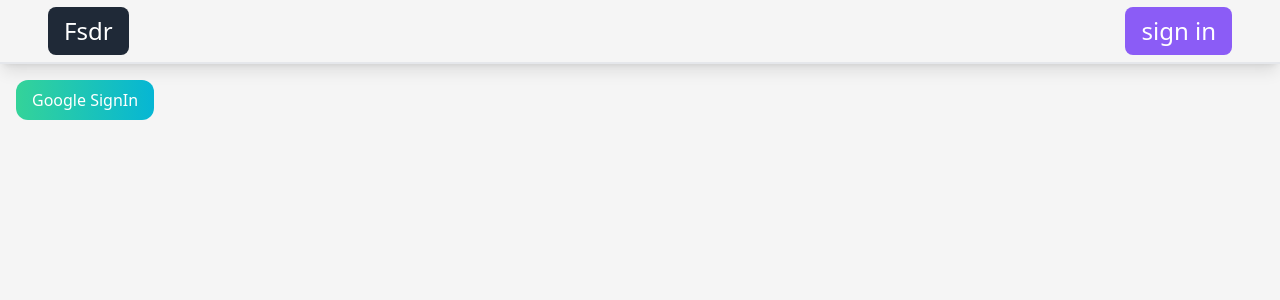
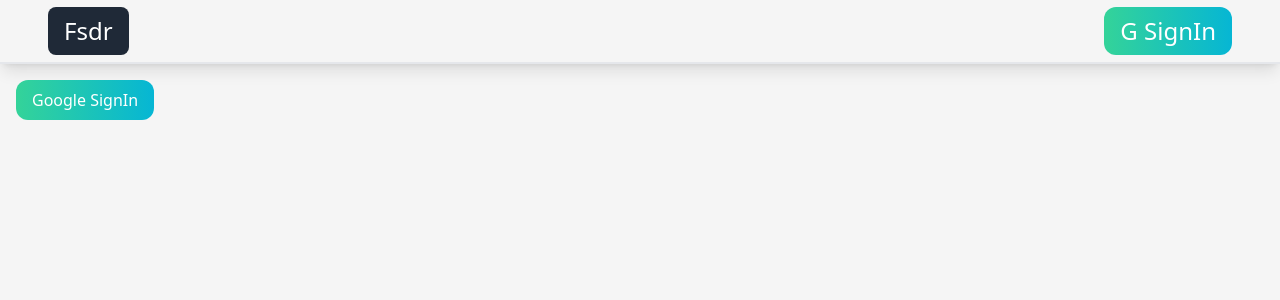
Before and after one commit to fajllo/next-blog, a Next.js app: page /enter in a window 1280 px wide. Shown: the top 300 px of the page. Built offline with nearby package versions, Linux system fonts and the light colour scheme; no server answers.

Commit message:
adding sign in and sign out buttons to navbar

```diff
--- a/components/Loader.js
+++ b/components/Loader.js
@@ -4,9 +4,9 @@ export default function Loader({ show }) {
   return (
     show && (
       <div className="Loader flex">
-        <div className=" h-8 w-8 m-2 bg-green-300   animate-spin border-2 border-green-500"></div>
-        <div className=" h-8 w-8 m-2 bg-sky-300 animate-spin  border-2 border-sky-500 "></div>
-        <div className=" h-8 w-8 m-2 bg-violet-300 animate-spin border-2 border-violet-500 "></div>
+        <div className=" h-4 w-4 m-1 bg-green-300   animate-spin border-2 border-green-500"></div>
+        <div className=" h-4 w-4 m-1 bg-sky-300 animate-spin  border-2 border-sky-500 "></div>
+        <div className=" h-4 w-4 m-1 bg-violet-300 animate-spin border-2 border-violet-500 "></div>
       </div>
     )
   );
--- a/components/Navbar.js
+++ b/components/Navbar.js
@@ -1,13 +1,21 @@
 import Link from "next/link";
-
+import { auth, googleAuthProvider } from "../lib/firebase";
 import { useContext } from "react";
 import { UserContext } from "../lib/contex";
+import { useRouter } from "next/router";
 
 export default function Navbar() {
   const { user, username } = useContext(UserContext);
 
   // console.log(userData.user);
-
+  const router = useRouter();
+  const signOut = () => {
+    auth.signOut();
+    router.reload();
+  };
+  const singInWithGoogle = async () => {
+    await auth.signInWithPopup(googleAuthProvider);
+  };
   return (
     <nav className="Navbar w-screen h-16 bg-neutral-100 border-b-2  flex items-center text-2xl shadow-lg ">
       <ul className="flex justify-between w-full mx-4 md:mx-12">
@@ -19,13 +27,34 @@ export default function Navbar() {
             </button>
           </Link>
         </li>
+        {!username && (
+          <li>
+            <button
+              className="bg-gradient-to-r from-emerald-400 to-cyan-500 px-4 py-2 text-white rounded-xl"
+              onClick={singInWithGoogle}
+            >
+              G SignIn
+            </button>
+          </li>
+        )}
+
         {/* {user is signed in and has user name} */}
         {username && (
           <div className="flex items-center">
             <li>
+              <button
+                onClick={signOut}
+                className=" mx-2 bg-gradient-to-r from-pink-400 to-rose-500 px-4 py-2 text-white rounded-xl "
+              >
+                {" "}
+                sign out
+              </button>
+            </li>
+
+            <li>
               <Link href="/admin">
                 <button className="text-white bg-emerald-500 py-2 px-4 rounded-lg">
-                  new post
+                  new
                 </button>
               </Link>
             </li>
@@ -47,17 +76,6 @@ export default function Navbar() {
           </div>
         )}
         {/* {user is NOT signed or has not created user name} */}
-        {!username && (
-          <>
-            <li>
-              <Link href="/enter">
-                <button className="text-white bg-violet-500 py-2 px-4 rounded-lg">
-                  sign in
-                </button>
-              </Link>
-            </li>
-          </>
-        )}
       </ul>
     </nav>
   );
--- a/pages/enter.js
+++ b/pages/enter.js
@@ -1,6 +1,7 @@
 import { auth, googleAuthProvider, firestore } from "../lib/firebase";
 import { useContext, useEffect, useCallback, useState } from "react";
 import { UserContext } from "../lib/contex";
+import Loader from "../components/Loader";
 
 import debounce from "lodash.debounce";
 
@@ -68,7 +69,7 @@ function UsernameForm() {
         setIsValid(!exists);
         setLoading(false);
       }
-    }, 300),
+    }, 500),
     []
   );
   const handleSubmit = async e => {
@@ -144,11 +145,16 @@ function UsernameForm() {
 }
 function UsernameChecking({ username, isValid, loading }) {
   if (loading) {
-    return <p>checking username...</p>;
+    return (
+      <>
+        <p>checking username...</p>
+        <Loader show={true} />
+      </>
+    );
   } else if (isValid) {
-    return <p className = "text-green-500"> {username} is available</p>;
+    return <p className="text-green-500"> {username} is available</p>;
   } else if (username && !isValid) {
-    return <p className = "text-rose-500">{username} is already taken </p>;
+    return <p className="text-rose-500">{username} is already taken </p>;
   } else {
     return <p></p>;
   }
```
